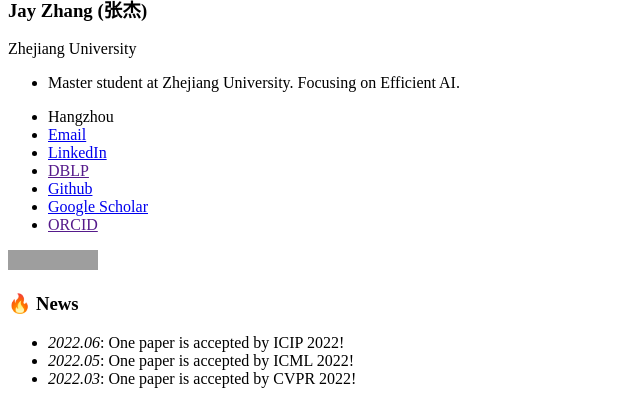
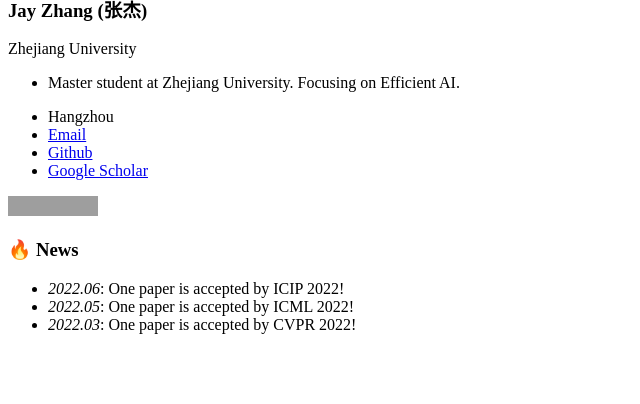
Before and after one commit to zj-jayzhang/zj-jayzhang.github.io, a Jekyll site: the page built from _pages/includes/news.md, in a window 1280 px wide, cut to the strip 530-934 px from the top of the page. Shown: the whole strip, without its empty margins (0-640 px from the left). Built offline with Jekyll 4.4.1, drawn with Linux system fonts in a browser that asks for light colours; our own code applies the rules of GitHub Pages for plain Markdown files; after the commit the page ends 900 px from its top, so only the background shows below that; grey boxes are pictures that could not be loaded.

Commit message:
first commit

```diff
--- a/_data/navigation.yml
+++ b/_data/navigation.yml
@@ -16,7 +16,7 @@
     url: "/#-educations"
 
   - title: "Service"
-    url: "/#-Service"
+    url: "/#-service"
 
   # - title: "Invited Talks"
   #   url: "/#-invited-talks"
--- a/_includes/author-profile.html
+++ b/_includes/author-profile.html
@@ -46,12 +46,12 @@
       {% if author.google_plus %}
         <li><a href="https://plus.google.com/+{{ author.google_plus }}"><i class="fab fa-fw fa-google-plus" aria-hidden="true"></i> Google+</a></li>
       {% endif %}
-      {% if author.linkedin %}
+      <!-- {% if author.linkedin %}
         <li><a href="https://www.linkedin.com/in/{{ author.linkedin }}"><i class="fab fa-fw fa-linkedin" aria-hidden="true"></i> LinkedIn</a></li>
-      {% endif %}
-      {% if author.dblp %}
+      {% endif %} -->
+      <!-- {% if author.dblp %}
         <li><a href="{{ author.dblp }}"><i class="ai ai-dblp ai-fw" aria-hidden="true"></i> DBLP</a></li>
-      {% endif %}
+      {% endif %} -->
       {% if author.xing %}
         <li><a href="https://www.xing.com/profile/{{ author.xing }}"><i class="fab fa-fw fa-xing-square" aria-hidden="true"></i> XING</a></li>
       {% endif %}
@@ -109,9 +109,9 @@
       {% if author.pubmed %}
         <li><a href="{{ author.pubmed }}"><i class="ai ai-pubmed-square ai-fw"></i> PubMed</a></li>
       {% endif %}
-      {% if author.orcid %}
+      <!-- {% if author.orcid %}
         <li><a href="{{ author.orcid }}"><i class="ai ai-orcid-square ai-fw"></i> ORCID</a></li>
-      {% endif %}
+      {% endif %} -->
       {% if author.impactstory %}
         <li><a href="{{ author.impactstory }}"><i class="ai ai-impactstory ai-fw"></i> Impactstory</a></li>
       {% endif %}
@@ -141,12 +141,12 @@
       {% if author.google_plus %}
         <a href="https://plus.google.com/+{{ author.google_plus }}"><i class="fab fa-fw fa-google-plus" aria-hidden="true"></i></a>
       {% endif %}
-      {% if author.linkedin %}
+      <!-- {% if author.linkedin %}
         <a href="https://www.linkedin.com/in/{{ author.linkedin }}"><i class="fab fa-fw fa-linkedin" aria-hidden="true"></i></a>
-      {% endif %}
-      {% if author.dblp %}
+      {% endif %} -->
+      <!-- {% if author.dblp %}
         <a href="{{ author.dblp }}"><i class="ai ai-dblp ai-fw" aria-hidden="true"></i></a>
-      {% endif %}
+      {% endif %} -->
       {% if author.xing %}
         <a href="https://www.xing.com/profile/{{ author.xing }}"><i class="fab fa-fw fa-xing-square" aria-hidden="true"></i></a>
       {% endif %}
@@ -204,9 +204,9 @@
       {% if author.pubmed %}
         <a href="{{ author.pubmed }}"><i class="ai ai-pubmed-square ai-fw"></i></a>
       {% endif %}
-      {% if author.orcid %}
+      <!-- {% if author.orcid %}
         <a href="{{ author.orcid }}"><i class="ai ai-orcid-square ai-fw"></i></a>
-      {% endif %}
+      {% endif %} -->
       {% if author.impactstory %}
         <a href="{{ author.impactstory }}"><i class="ai ai-impactstory ai-fw"></i></a>
       {% endif %}
```
